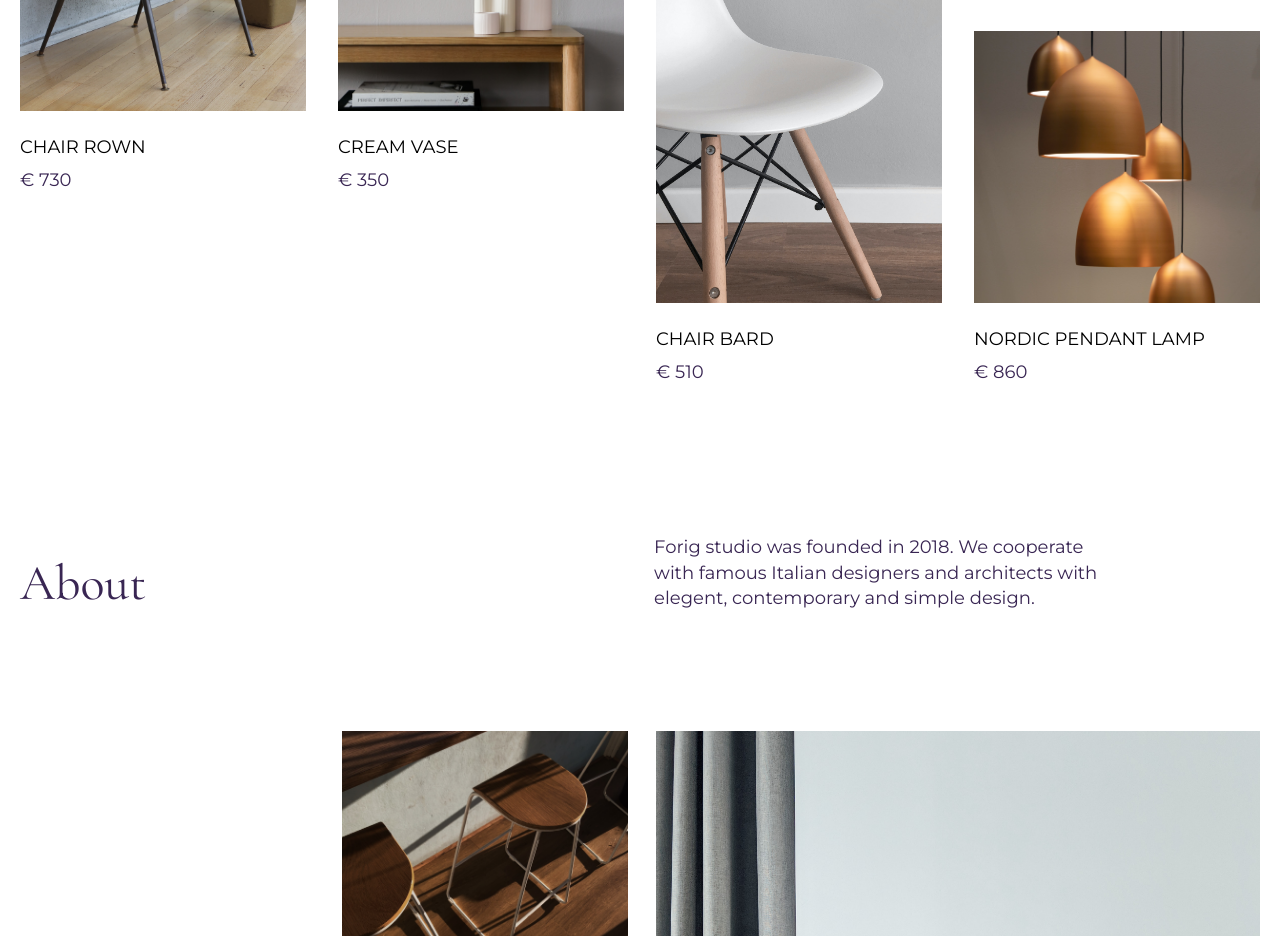
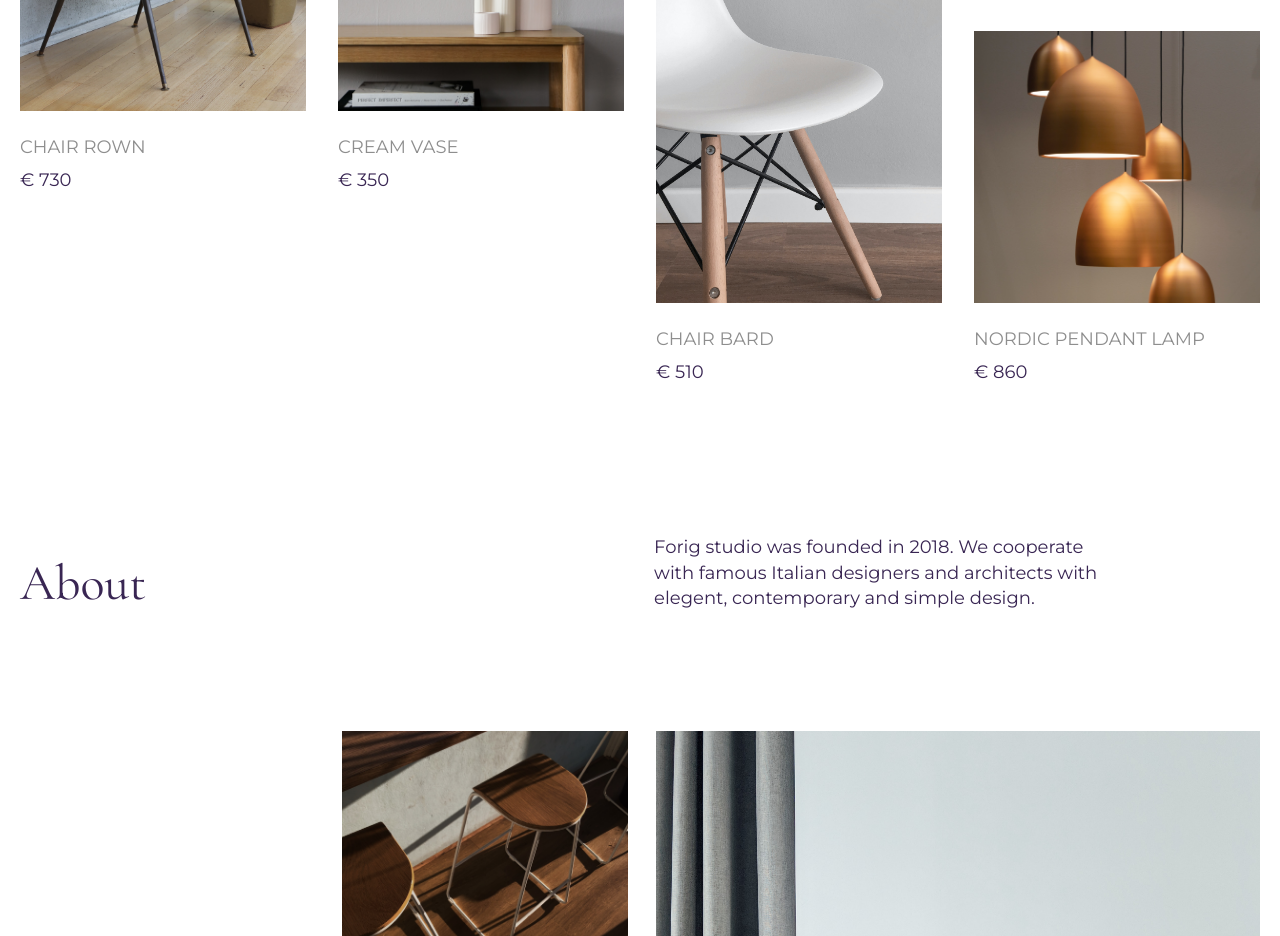
Before and after one commit to kateio/forig, a React (Create React App) app: page / in a window 1280 px wide. Shown: the part 1280-2216 px from the top of the page. Built offline with nearby package versions, Linux system fonts and the light colour scheme.

Commit message:
ProductsPage: hover on titleLinks and imgLinks'

```diff
--- a/src/productCard.css
+++ b/src/productCard.css
@@ -30,7 +30,9 @@
 	margin-bottom: 8px;
 }
 
-
+.card .titleLink{
+	color:#8E8E8E;
+}
 .card .titleLink:hover{
 	color:black;
 }
```
